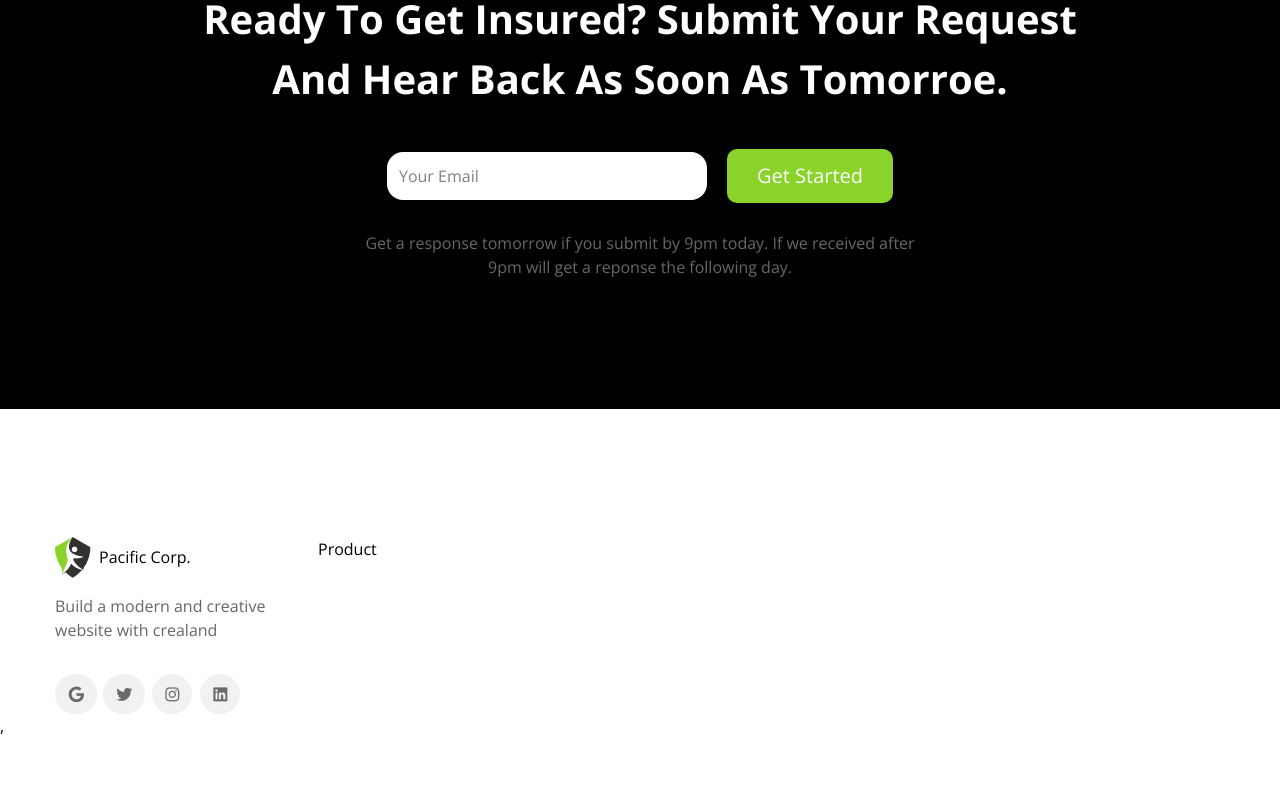
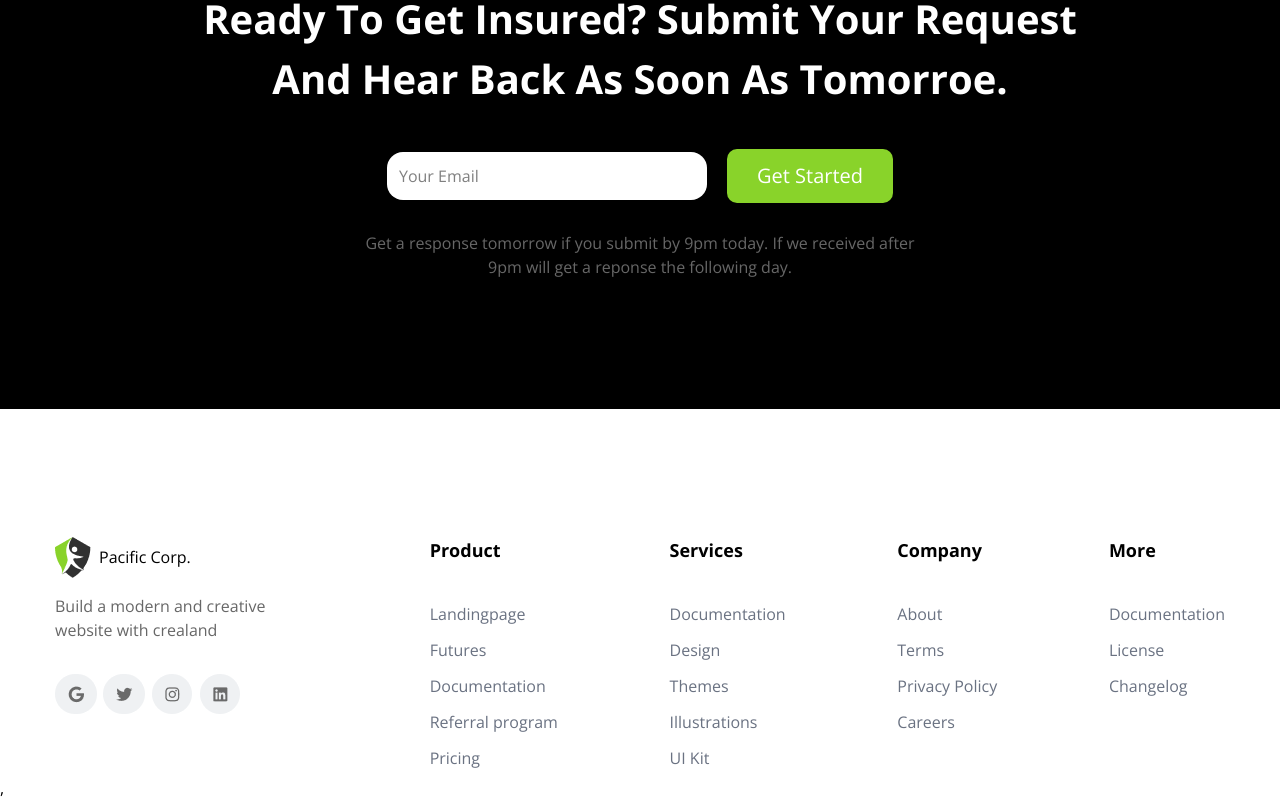
Before and after one commit to Md-Gajjali/Pacific-Crop, a React (Vite) app: page / in a window 1280 px wide. Shown: the part 5299-6099 px from the top of the page. Before the commit the page ends 6037 px from the top, so only its background shows below. Built offline with nearby package versions, Linux system fonts and the light colour scheme.

Commit message:
update footer

```diff
--- a/src/componets/Footer.jsx
+++ b/src/componets/Footer.jsx
@@ -8,7 +8,7 @@ const Footer = () => {
   return (
     <div className='mt-32'>
       <Container>
-        <Flex>
+        <Flex className='justify-between '>
           <div className='w-65.75'>
             <Flex className='items-center gap-2 '>
               <img src={pacific} alt="" />
@@ -18,45 +18,43 @@ const Footer = () => {
             <img src={group} alt="" className='mt-8' />
           </div>
           <div>
-            <h2>Product</h2>
-            <ul>
-              <li></li>
-              <li></li>
-              <li></li>
-              <li></li>
-              <li></li>
+            <h2 className='text-[18px] font-bold'>Product</h2>
+            <ul className='mt-8 font-sansssa text-[16px] text-gray-500 leading-9'>
+              <li>Landingpage</li>
+              <li>Futures</li>
+              <li>Documentation</li>
+              <li>Referral program</li>
+              <li>Pricing</li>
             </ul>
           </div>
           <div>
-            <h2></h2>
-            <ul>
-              <li></li>
-              <li></li>
-              <li></li>
-              <li></li>
-              <li></li>
+            <h2 className='text-[18px] font-bold'>Services</h2>
+            <ul className='mt-8 font-sansssa text-[16px] text-gray-500 leading-9'>
+              <li>Documentation</li>
+              <li>Design</li>
+              <li>Themes</li>
+              <li>Illustrations </li>
+              <li>UI Kit</li>
             </ul>
           </div>
           <div>
-            <h2></h2>
-            <ul>
-              <li></li>
-              <li></li>
-              <li></li>
-              <li></li>
-              <li></li>
+            <h2 className='text-[18px] font-bold'>Company</h2>
+            <ul className='mt-8 font-sansssa text-[16px] text-gray-500 leading-9'>
+              <li>About</li>
+              <li>Terms</li>
+              <li>Privacy Policy</li>
+              <li>Careers</li>
             </ul>
           </div>
           <div>
-            <h2></h2>
-            <ul>
-              <li></li>
-              <li></li>
-              <li></li>
-              <li></li>
-              <li></li>
+            <h2 className='text-[18px] font-bold'>More</h2>
+            <ul className='mt-8 font-sansssa text-[16px] text-gray-500 leading-9'>
+              <li>Documentation</li>
+              <li>License</li>
+              <li>Changelog</li>
             </ul>
           </div>
+
 
         </Flex>
       </Container>
```
